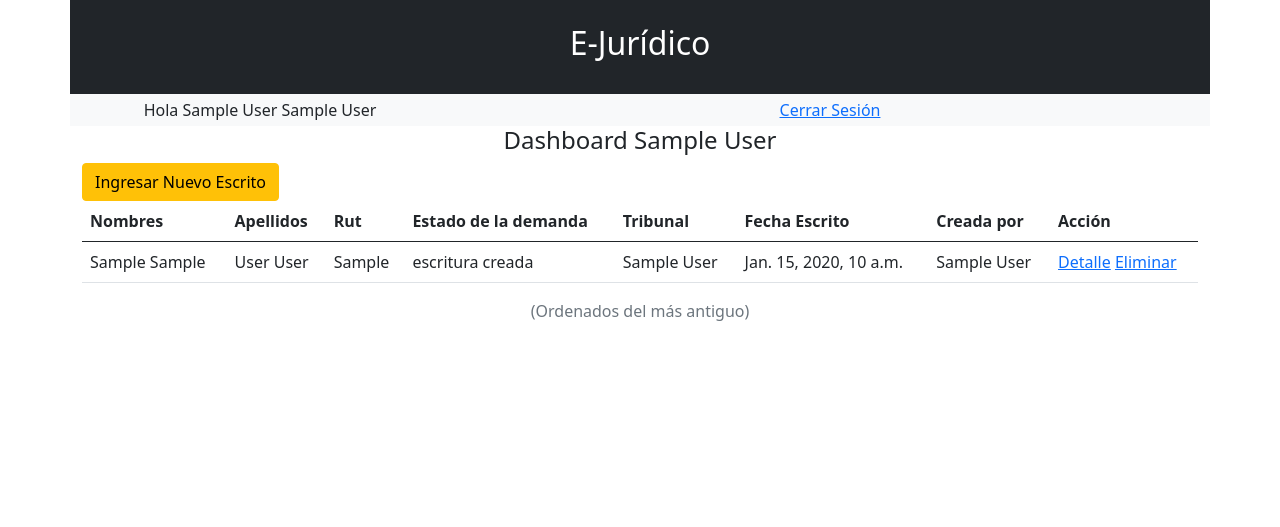
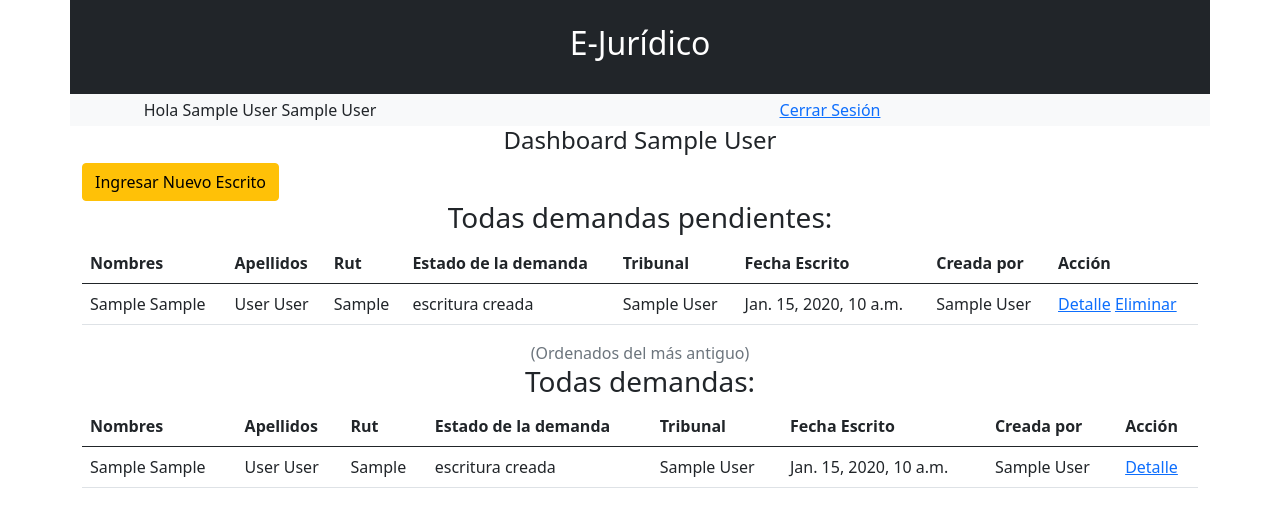
Before and after one commit to cristianrdev/ejuridico_v2, a Django app: template apps/secr_app/templates/dashboard_secretary.html in a window 1280 px wide. Shown: the top 527 px of the page. Run offline with Django 3.2, Linux system fonts and the light colour scheme; the template is opened without the code that fills it: values that come from a table or form of the project are taken from there, others are empty; tables that the repository leaves empty hold one stand-in row (values such as "Sample post"); parts of the project's set-up code (start-up, migrations or seed data) failed here and were passed over.

Commit message:
pending list secretary added

```diff
--- a/apps/secr_app/forms/new_movement.py
+++ b/apps/secr_app/forms/new_movement.py
@@ -1,4 +1,5 @@
 from django import forms
+from django.db.models import query
 from django.forms import ModelForm
 from apps.users_app.models import Lawsuit, LawsuitHistory, Lawsuit_State
 
@@ -10,7 +11,7 @@ class NewMovementForm(ModelForm):
 
         widgets = {
 
-            'current_demand_state': forms.Select( attrs = {"class":"form-control "},),
+            'current_demand_state': forms.Select( attrs = {"class":"form-control "}),
 
 
             }
@@ -19,6 +20,9 @@ class NewMovementForm(ModelForm):
                 'current_demand_state': 'Cambiar de estado:',
 
         }
+    # def __init__(self, name_state, *args, **kwargs):
+    #     super(NewMovementForm, self).__init__(*args, **kwargs)
+    #     self.fields['name_state'].queryset = Lawsuit.objects.filter(current_demand_state__name_state__in = ["caratula asignada", "escritura creada"])
 
 
 class DocumentForm(forms.Form):
--- a/apps/secr_app/templates/dashboard_secretary.html
+++ b/apps/secr_app/templates/dashboard_secretary.html
@@ -22,6 +22,55 @@
 
 
         <table class="table">
+            <h3 class="text-center">Todas demandas pendientes: </h3>
+            <thead>
+                <tr>
+                    <th scope="col">Nombres</th>
+                    <th scope="col">Apellidos</th>
+                    <th scope="col">Rut</th>
+                    <th scope="col">Estado de la demanda</th>
+                    <th scope="col">Tribunal</th>
+                    <th scope="col">Fecha Escrito</th>
+                    <th scope="col">Creada por</th>
+                    <th scope="col">Acción</th>
+
+                </tr>
+            </thead>
+            <tbody>
+                {% for lawsuit in all_pending_lawsuits.all|dictsort:"created_at" %}
+                <tr>
+
+                    <td>{{lawsuit.current_defendant.first_name1}} {{lawsuit.current_defendant.first_name2}}</td>
+                    <td>{{lawsuit.current_defendant.last_name1}} {{lawsuit.current_defendant.last_name2}}</td>
+                    <td>{{lawsuit.current_defendant.rut}}</td>
+                    <td>{{lawsuit.current_demand_state.name_state}}</td>
+                    <td>{{lawsuit.current_court.name_court}}</td>
+                    <td>{{lawsuit.created_at}}</td>
+                    <td>{{lawsuit.lawsuit_created_by.first_name1}} {{lawsuit.lawsuit_created_by.last_name1}}</td>
+                    <td><a href="lawsuit_detail/{{lawsuit.id}}">Detalle</a> <a
+                            href="delete_lawsuit/{{lawsuit.id}}">Eliminar</a></td>
+
+
+                </tr>
+                {% endfor%}
+
+            </tbody>
+
+        </table>
+
+
+
+
+
+
+
+
+
+
+        <div class="text-center text-muted">(Ordenados del más antiguo)</div>
+
+        <table class="table">
+            <h3 class="text-center">Todas demandas: </h3>
             <thead>
                 <tr>
                     <th scope="col">Nombres</th>
@@ -46,7 +95,7 @@
                     <td>{{lawsuit.current_court.name_court}}</td>
                     <td>{{lawsuit.created_at}}</td>
                     <td>{{lawsuit.lawsuit_created_by.first_name1}} {{lawsuit.lawsuit_created_by.last_name1}}</td>
-                    <td><a href="lawsuit_detail/{{lawsuit.id}}">Detalle</a> <a href="delete_lawsuit/{{lawsuit.id}}">Eliminar</a></td>
+                    <td><a href="lawsuit_detail/{{lawsuit.id}}">Detalle</a></td>
 
 
                 </tr>
@@ -55,17 +104,6 @@
             </tbody>
 
         </table>
-
-
-
-
-
-
-
-
-
-
-        <div class="text-center text-muted">(Ordenados del más antiguo)</div>
     </div>
 
 
--- a/apps/users_app/makedata.py
+++ b/apps/users_app/makedata.py
@@ -14,7 +14,7 @@ def make_lawsuit_state():
 
     Lawsuit_State.objects.create(name_state = "escritura creada") #secretaria
     Lawsuit_State.objects.create(name_state = "caratula asignada") #secretaria
-    Lawsuit_State.objects.create(name_state = "despachese mandamento") #secretaria
+    Lawsuit_State.objects.create(name_state = "despachese mandamiento") #secretaria
 
     Lawsuit_State.objects.create(name_state = "demanda proveida") #procuradora, una vez el juez aprueba tras haber revisado el pagaré original
     Lawsuit_State.objects.create(name_state = "solicita notificacion demandado") #procuradora, solicita a receptor judicial notificar al demandado
```
Also changed, not shown: apps/secr_app/templates/lawsuit_detail.html (+18 -9 lines), apps/secr_app/views.py (+8 -1 lines).
